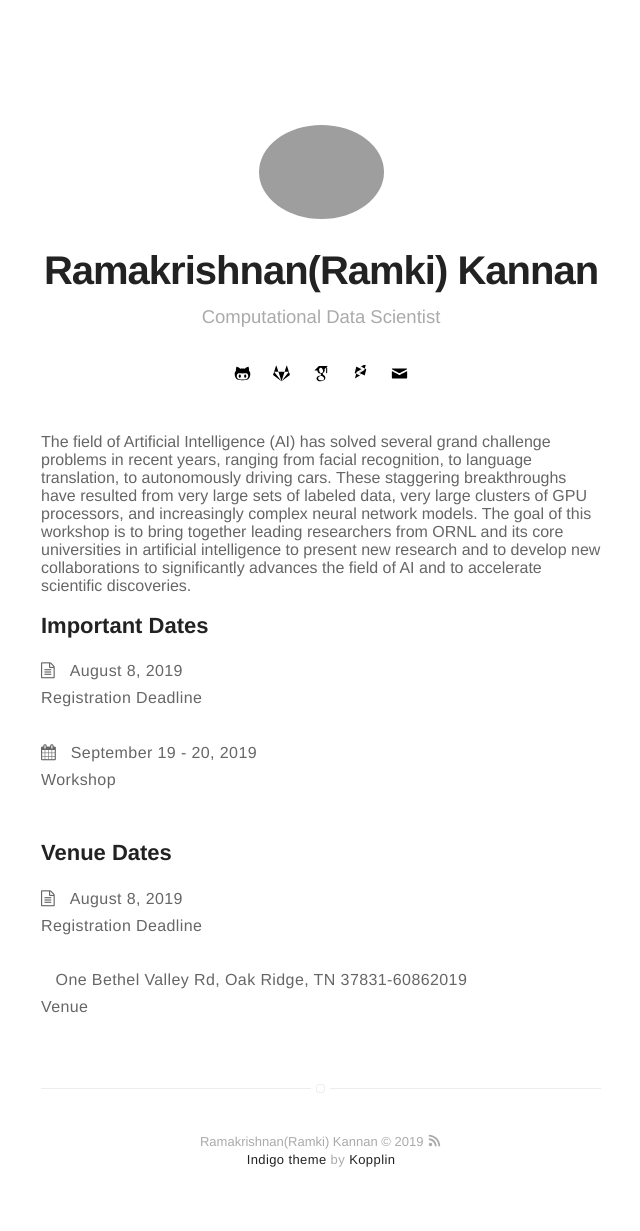
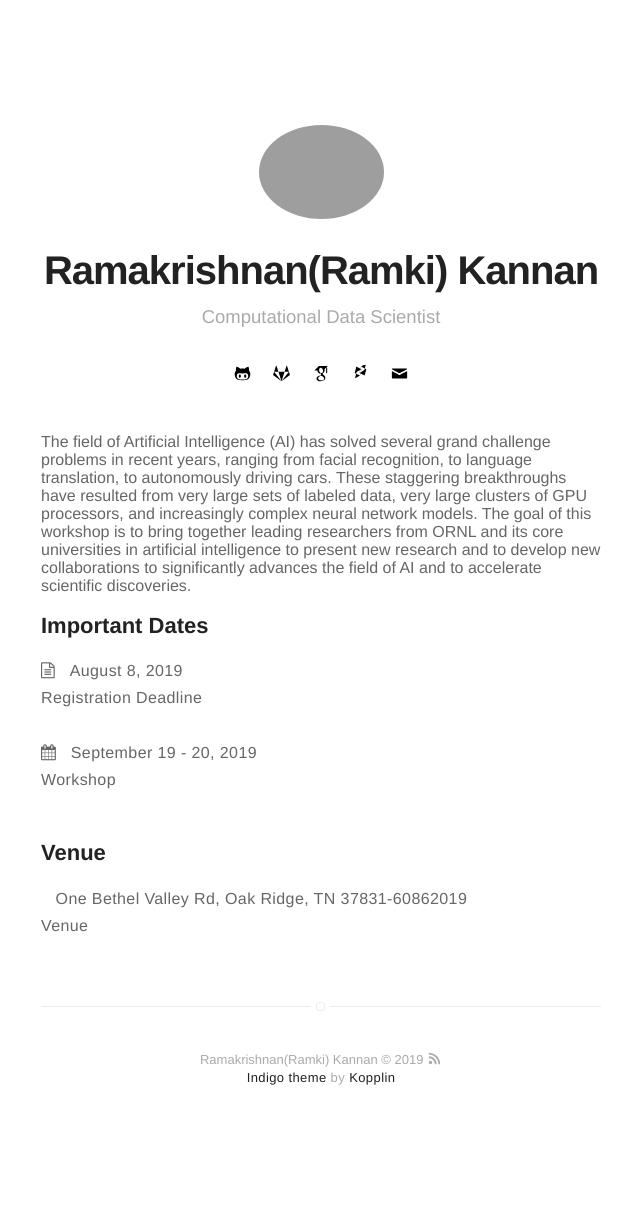
Before and after one commit to ornlcda/ornlaiws2019, a Jekyll site: the page built from index.html, in a window 1280 px wide. Shown: the whole page, without its empty margins (319-959 px from the left). Built offline with Jekyll 4.4.1, drawn with Linux system fonts in a browser that asks for light colours; a style sheet for code colours, icons or effects is not loaded; after the commit the page ends 1149 px from its top, so only the background shows below that.

Commit message:
changing venue

```diff
--- a/index.html
+++ b/index.html
@@ -37,7 +37,7 @@ problems in recent years, ranging from facial recognition, to language translati
 <!-- second row -->
 <div class="row featurette">
 <div class="col-md-7">
-  <h2 class="featurette-heading">Venue <span class="text-muted">Dates</span></h2>
+  <h2 class="featurette-heading">Venue <span class="text-muted"></span></h2>
 </div>
 <div class="col-md-5">
  <!-- <p>
@@ -50,7 +50,6 @@ problems in recent years, ranging from facial recognition, to language translati
       <i class="fa fa-thumbs-o-up"></i>&nbsp;&nbsp;&nbsp;June 2, 2017<br> Notification of abstract acceptance<br><br>
       <i class="fa fa-file-text-o"></i>&nbsp;&nbsp;&nbsp;July 31, 2017<br> Full paper submission<br><br>
       <i class="fa fa-camera"></i>&nbsp;&nbsp;&nbsp;TBD<br> Camera-ready submission of accepted papers<br><br>-->
-      <i class="fa fa-file-text-o"></i>&nbsp;&nbsp;&nbsp;August 8, 2019<br> Registration Deadline<br><br>
       <i class="fa fa-venue"></i>&nbsp;&nbsp;&nbsp;One Bethel Valley Rd,
       Oak Ridge, TN 37831-60862019<br>Venue<br><br>
 
```
